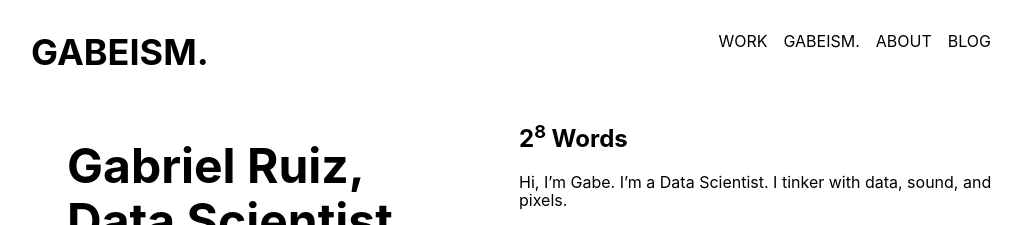
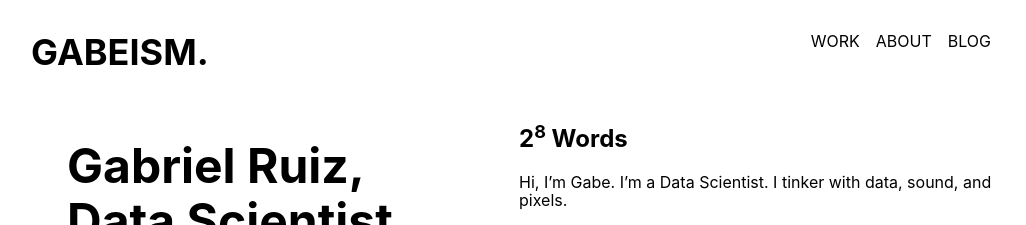
Before and after one commit to unnamedplay-r/gabeism.github.io, a Jekyll site: the page built from about.html, in a window 1280 px wide. Shown: the top 225 px of the page, without its empty margins (129-1155 px from the left). Built offline with Jekyll 4.4.1, drawn with Linux system fonts in a browser that asks for light colours; nearby versions of some CDN libraries.

Commit message:
fix header

```diff
--- a/_includes/header.html
+++ b/_includes/header.html
@@ -15,10 +15,10 @@
             <span></span>
 
             <ul id="menu">
-                <a class="f2 b black link ttu" href="/"><li>{{ site.title | escape }}</li></a>
+                <a href="/" class="f2 b black link ttu" ><li>{{ site.title | escape }}</li></a>
                 <a href="/work" class="black link ttu underline-hover"><li>Work</li></a>
                 <a href="/about" class="black link ttu underline-hover"><li>About</li></a>
-                <a class="black link ttu underline-hover" href="https://medium.com/@gabrielisacookie" target="_blank" ><li>Blog</li></a>
+                <a href="https://medium.com/@gabrielisacookie" class="black link ttu underline-hover"  target="_blank" ><li>Blog</li></a>
             </ul>
         </div>
     </nav>
@@ -30,7 +30,7 @@
             <a class="fr link ttu ml3 underline-hover black" href="https://medium.com/@gabrielisacookie" target="_blank" >Blog</a>
             {% for path in page_paths %}
                 {% assign my_page = site.pages | where: "path", path | first %}
-                {% if my_page.title %}
+                {% if my_page.title != "GABEISM." %}
                     <a class="fr link ttu ml3 underline-hover black" href="{{ my_page.url | relative_url }}">{{ my_page.title | escape }}</a>
                 {% endif %}
             {% endfor %}
--- a/_layouts/base.html
+++ b/_layouts/base.html
@@ -14,5 +14,6 @@
     <!--  include footer.html -->
 
     {% include scripts.html %}
+
   </body>
 </html>
```
Also changed, not shown: _includes/scripts.html (+6 -2 lines).
